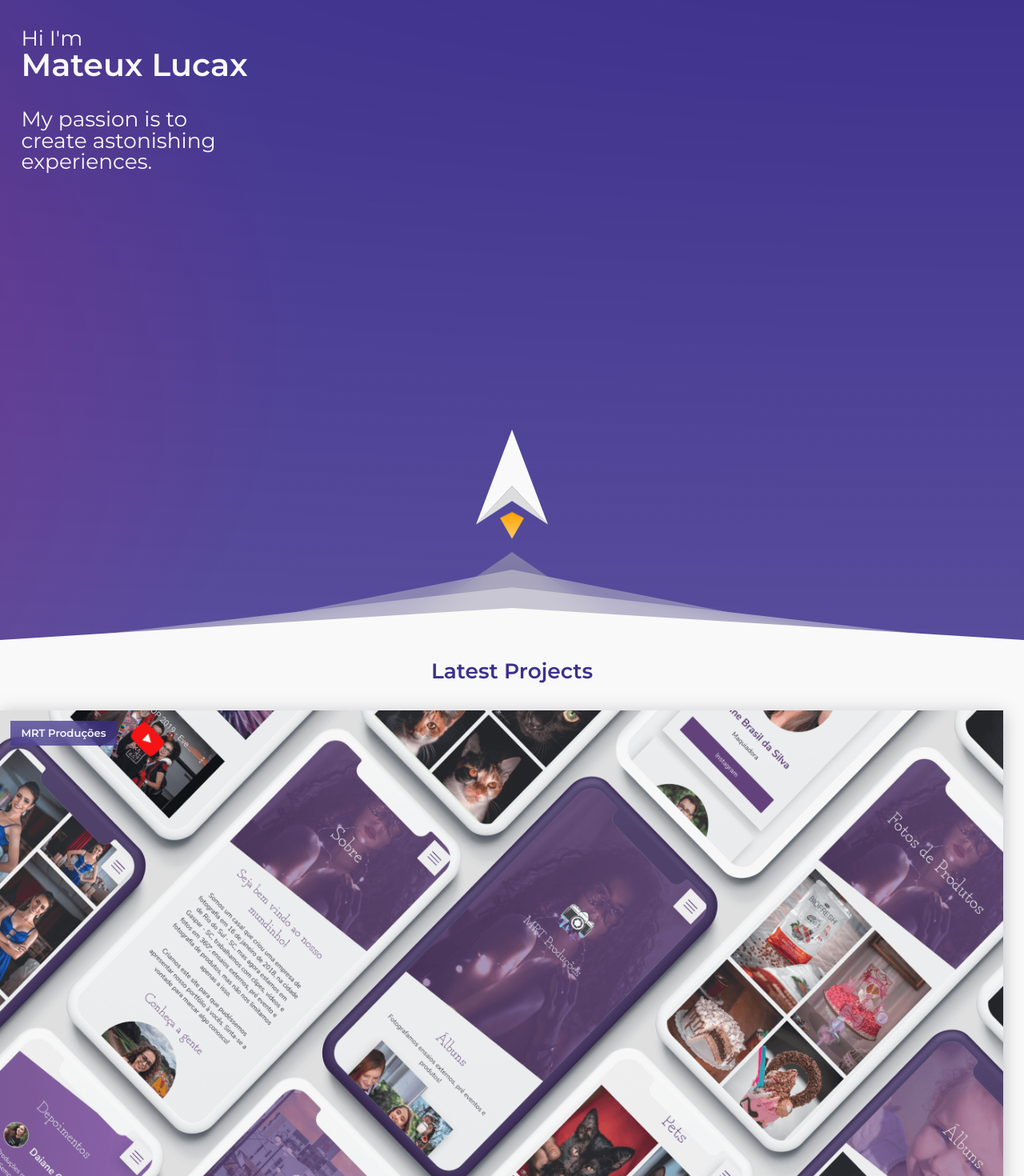
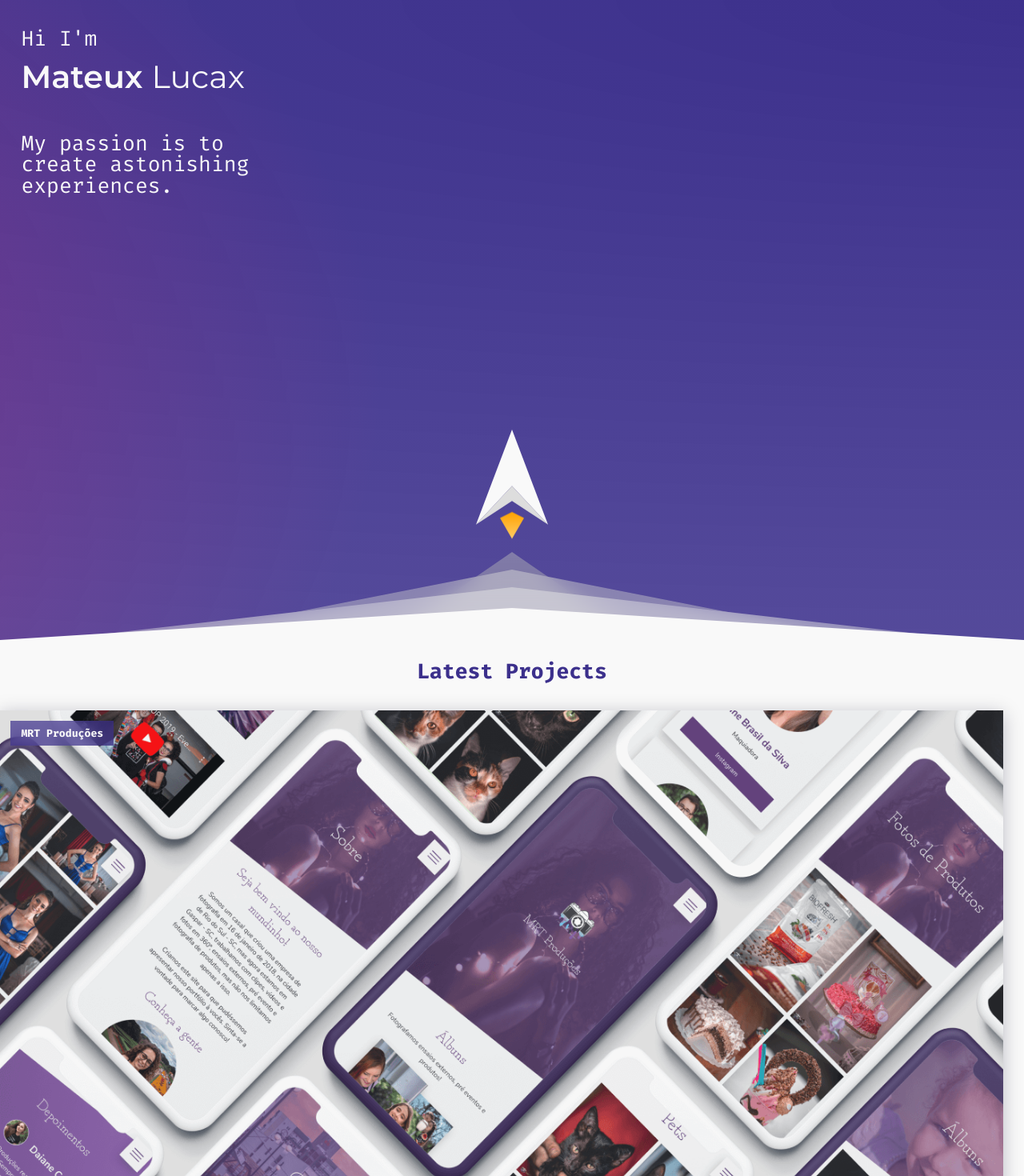
Before and after one commit to MateuxLucax/portfolio, a Next.js app: page / in a window 1280 px wide. Shown: the top 1470 px of the page at 80% size. Built offline with nearby package versions, Linux system fonts and the light colour scheme.

Commit message:
feat: font and minor changes on portfolio

```diff
--- a/src/components/pages/Home/Hero.tsx
+++ b/src/components/pages/Home/Hero.tsx
@@ -10,7 +10,7 @@ export default function HomeHero({ titlePrefix, subtitle }: HomeHeroProps) {
   return (
     <Hero>
       <h2>{titlePrefix}</h2>
-      <h1>Mateux Lucax</h1>
+      <h1>Mateux <span>Lucax</span></h1>
       <h2>{subtitle}</h2>
       <RocketContainer>
         <Link
@@ -29,7 +29,6 @@ export default function HomeHero({ titlePrefix, subtitle }: HomeHeroProps) {
                 <linearGradient id="hero-rocket-fire" x1="14.999" y1=".577" x2="15" y2="34.003" gradientUnits="userSpaceOnUse">
                   <stop stopColor="#FFA200" />
                   <stop offset="1" stopColor="#FC6" />
-                  <stop offset="1" stopColor="#FC6" />
                 </linearGradient>
               </defs>
             </Plume>
--- a/src/components/pages/Home/LatestProjects.tsx
+++ b/src/components/pages/Home/LatestProjects.tsx
@@ -27,8 +27,8 @@ export default function HomeLatestProjects({ title, buttonText, projects }: Home
               <Image
                 src={`/assets/images/projects/${project.image}`}
                 alt={project.title}
-                width={343}
-                height={193}
+                width={340}
+                height={190}
                 layout="responsive"
               />
               <h3>{project.title}</h3>
@@ -45,9 +45,8 @@ export default function HomeLatestProjects({ title, buttonText, projects }: Home
           <path d="M10.6667 36.9784L16.0005 34.3369L21.3343 36.9784L16.0005 46.2223L10.6667 36.9784Z" fill="url(#paint0_linear)" />
           <defs>
             <linearGradient id="paint0_linear" x1="15.9996" y1="34.3386" x2="16" y2="46.2235" gradientUnits="userSpaceOnUse">
-              <stop stop-color="#FFA200" />
-              <stop offset="1" stop-color="#FFCC66" />
-              <stop offset="1" stop-color="#FFCC66" />
+              <stop stopColor="#FFA200" />
+              <stop offset="1" stopColor="#FFCC66" />
             </linearGradient>
           </defs>
         </svg>
--- a/src/pages/_document.tsx
+++ b/src/pages/_document.tsx
@@ -39,20 +39,21 @@ export default class MyDocument extends Document {
             href="https://fonts.gstatic.com"
             crossOrigin="true"
           />
+          <link rel="preconnect" href="https://fonts.gstatic.com" />
           <link
             rel="preload"
             as="style"
-            href="https://fonts.googleapis.com/css2?family=Montserrat:wght@400;600&display=swap"
+            href="https://fonts.googleapis.com/css2?family=Fira+Mono:wght@400;700&family=Montserrat:wght@400;600&display=swap"
           />
           <link
             rel="stylesheet"
-            href="https://fonts.googleapis.com/css2?family=Montserrat:wght@400;600&display=swap"
+            href="https://fonts.googleapis.com/css2?family=Fira+Mono:wght@400;700&family=Montserrat:wght@400;600&display=swap"
             media="print"
           />
           <noscript>
             <link
               rel="stylesheet"
-              href="https://fonts.googleapis.com/css2?family=Montserrat:wght@400;600&display=swap"
+              href="https://fonts.googleapis.com/css2?family=Fira+Mono:wght@400;700&family=Montserrat:wght@400;600&display=swap"
             />
           </noscript>
         </Head>
--- a/src/styles/Buttons.ts
+++ b/src/styles/Buttons.ts
@@ -12,6 +12,7 @@ export const PrimaryButton = styled.button`
   cursor: pointer;
   transition: all 250ms ease-in-out;
   box-shadow: ${boxShadow.primary};
+  font-family: 'Fira Mono', monospace;
 
   :hover {
     box-shadow: ${boxShadow.primaryLight};
--- a/src/styles/GlobalStyle.ts
+++ b/src/styles/GlobalStyle.ts
@@ -18,7 +18,7 @@ export default createGlobalStyle`
     min-height: 100vh;
     background: ${colors.white};
     color: ${colors.black};
-    font-family: 'Montserrat', Arial, Helvetica, sans-serif;
+    font-family: 'Fira Mono', monospace;
   }
 
   button {
--- a/src/styles/pages/home/Hero.ts
+++ b/src/styles/pages/home/Hero.ts
@@ -72,8 +72,14 @@ export const Hero = styled.section`
   h1 {
     padding: 0 ${theme.space.lg};
     margin-bottom: ${theme.space.xl};
+    font-family: 'Montserrat', sans-serif;
     font-weight: 600;
     font-size: ${theme.fontSizes.extraLarge};
+    line-height: 1.75;
+
+    span {
+      font-weight: normal;
+    }
   }
 
   h2 {
@@ -83,14 +89,14 @@ export const Hero = styled.section`
 
     padding: 0 ${theme.space.lg};
     font-size: ${theme.fontSizes.large};
-    max-width: 24rem;
+    max-width: 26rem;
   }
 
   background: radial-gradient(110% 45% at 100% 100%, #FF7E5F 0%, rgba(255, 126, 95, 0) 100%),
               radial-gradient(65% 60% at 0% 30%, #A03189 0%, rgba(160, 49, 137, 0) 100%),
               radial-gradient(335% 100% at 100% 0%, #3C308C 0%, rgba(60, 48, 140, 0.75) 100%);
 	background-size: 200% 200%;
-  animation: ${HeroAnimation} infinite 20s ease-in-out alternate;
+  animation: ${HeroAnimation} infinite 30s ease-in-out alternate;
   clip-path: polygon(100% 0, 100% 100%, 50% 95%, 0 100%, 0 0);
   backdrop-filter: blur(10px);
 `
```
